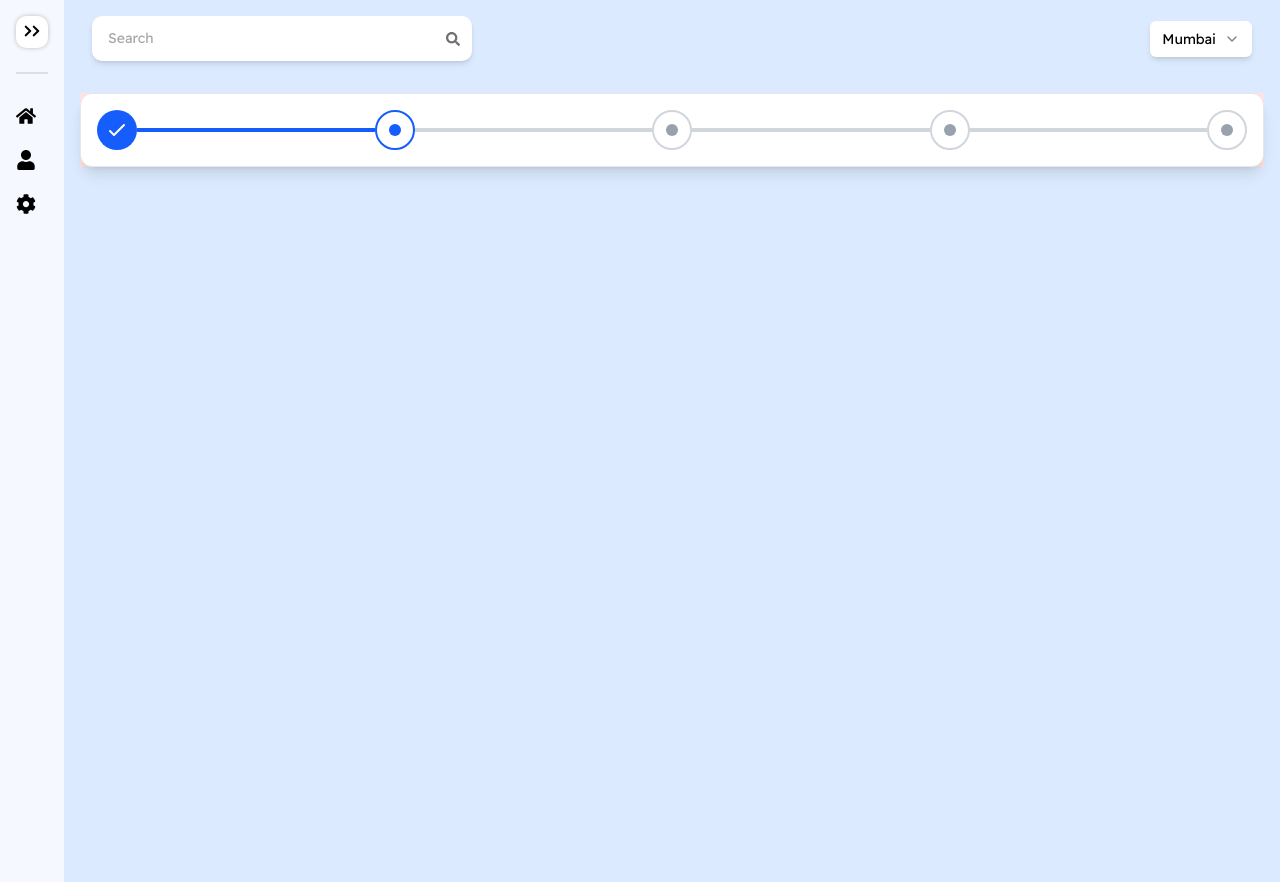
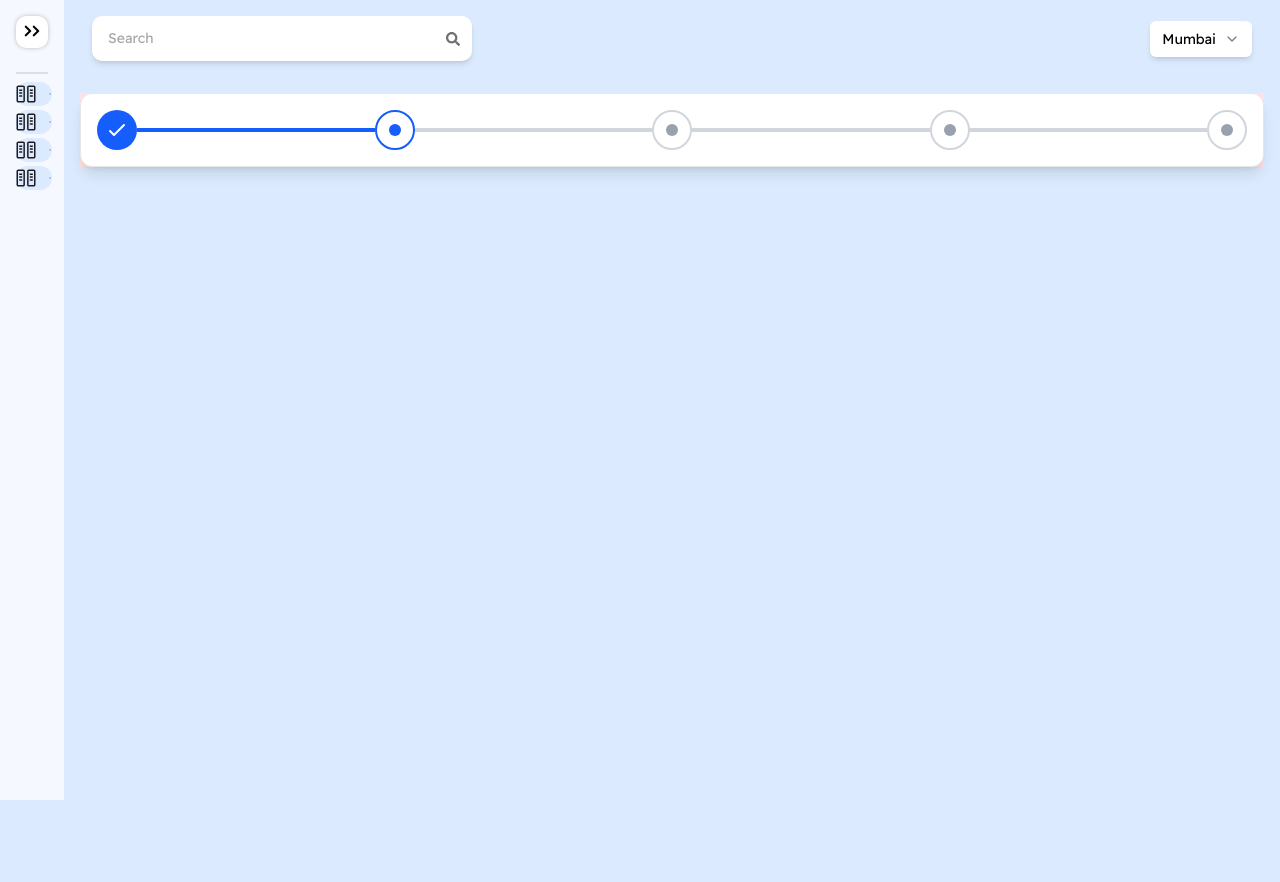
Before and after one commit to kishankumarCTS/cloudflex, a Next.js app: page /dashboard in a window 1280 px wide. After the commit the page ends 800 px from the top, so only its background shows below. Built offline with nearby package versions, Linux system fonts and the light colour scheme.

Commit message:
added sidebar

```diff
--- a/package.json
+++ b/package.json
@@ -9,6 +9,7 @@
     "lint": "eslint"
   },
   "dependencies": {
+    "@radix-ui/react-accordion": "^1.2.12",
     "@radix-ui/react-dialog": "^1.1.15",
     "@radix-ui/react-select": "^2.2.6",
     "@radix-ui/react-separator": "^1.1.7",
--- a/src/app/components/SidebarItem/index.tsx
+++ /dev/null
@@ -1,56 +0,0 @@
-"use client";
-
-import Image from "next/image";
-import Link from "next/link";
-import { ReactNode, useState } from "react";
-import { MdArrowDropDown } from "react-icons/md";
-
-type Props = {
-  iconSrc?: string;
-  iconNode?: ReactNode;
-  title: string;
-  isDropdown?: boolean;
-  url: string;
-  isActive?: boolean;
-};
-
-function SidebarItem({
-  iconSrc = "",
-  iconNode,
-  title,
-  isDropdown = false,
-  url,
-  isActive = false,
-}: Props) {
-  const [isDropdownOpen, setIsDropdownOpen] = useState<boolean>(false);
-  return (
-    <Link href={url} className="w-[100%]">
-      <div
-        className={`flex items-center gap-3 p-4 pr-6 leading-5 tracking-normal rounded-[100px] hover:bg-themeBlue-300 ${
-          isActive && "bg-themeBlue-100"
-        }`}
-        onClick={() => setIsDropdownOpen((prev) => !prev)}
-      >
-        {!!iconSrc ? (
-          <Image src={iconSrc} alt={`${title} - icon`} width={24} height={24} />
-        ) : !!iconNode ? (
-          iconNode
-        ) : (
-          <span className="w-6 h-6"></span>
-        )}
-        {title}
-        {!!isDropdown ? (
-          <MdArrowDropDown
-            size={24}
-            className={`${isDropdownOpen ? "rotate-180 ml-auto" : "ml-auto"}`}
-            color="#1C1B1F"
-          />
-        ) : (
-          <span className="w-6 h-6 ml-auto"></span>
-        )}
-      </div>
-    </Link>
-  );
-}
-
-export default SidebarItem;
--- a/src/app/dashboard/layout.tsx
+++ b/src/app/dashboard/layout.tsx
@@ -1,6 +1,7 @@
 import Navbar from "@/components/ui/Navbar";
 import SidebarWrapper from "@/components/ui/SidebarWrapper";
 import Sidebar from "@/components/ui/SidebarWrapper/Sidebar";
+import SidebarItem from "@/components/ui/SidebarWrapper/SidebarItem";
 import React from "react";
 
 const layout = ({ children }: { children: React.ReactNode }) => {
--- /dev/null
+++ b/src/components/ui/Accordion/index.tsx
@@ -0,0 +1,66 @@
+"use client";
+
+import * as React from "react";
+import * as AccordionPrimitive from "@radix-ui/react-accordion";
+import { ChevronDownIcon } from "lucide-react";
+
+import { cn } from "@/lib/utils";
+
+function Accordion({
+  ...props
+}: React.ComponentProps<typeof AccordionPrimitive.Root>) {
+  return <AccordionPrimitive.Root data-slot="accordion" {...props} />;
+}
+
+function AccordionItem({
+  className,
+  ...props
+}: React.ComponentProps<typeof AccordionPrimitive.Item>) {
+  return (
+    <AccordionPrimitive.Item
+      data-slot="accordion-item"
+      className={cn("border-b last:border-b-0", className)}
+      {...props}
+    />
+  );
+}
+
+function AccordionTrigger({
+  className,
+  children,
+  ...props
+}: React.ComponentProps<typeof AccordionPrimitive.Trigger>) {
+  return (
+    <AccordionPrimitive.Header className="flex">
+      <AccordionPrimitive.Trigger
+        data-slot="accordion-trigger"
+        className={cn(
+          "focus-visible:border-ring focus-visible:ring-ring/50 flex flex-1 items-start justify-between gap-4 rounded-md text-left text-sm font-medium transition-all outline-none focus-visible:ring-[3px] disabled:pointer-events-none disabled:opacity-50 [&[data-state=open]>svg]:rotate-180",
+          className
+        )}
+        {...props}
+      >
+        {children}
+        {/* <ChevronDownIcon className="text-muted-foreground pointer-events-none size-4 shrink-0 translate-y-0.5 transition-transform duration-200" /> */}
+      </AccordionPrimitive.Trigger>
+    </AccordionPrimitive.Header>
+  );
+}
+
+function AccordionContent({
+  className,
+  children,
+  ...props
+}: React.ComponentProps<typeof AccordionPrimitive.Content>) {
+  return (
+    <AccordionPrimitive.Content
+      data-slot="accordion-content"
+      className="data-[state=closed]:animate-accordion-up data-[state=open]:animate-accordion-down overflow-hidden text-sm"
+      {...props}
+    >
+      <div className={cn("pt-0", className)}>{children}</div>
+    </AccordionPrimitive.Content>
+  );
+}
+
+export { Accordion, AccordionItem, AccordionTrigger, AccordionContent };
--- a/src/components/ui/SidebarWrapper/Sidebar/index.tsx
+++ b/src/components/ui/SidebarWrapper/Sidebar/index.tsx
@@ -1,32 +1,98 @@
 import React from "react";
 import { FaHome, FaUser, FaCog } from "react-icons/fa";
-
+import {
+  Accordion,
+  AccordionContent,
+  AccordionItem,
+  AccordionTrigger,
+} from "../../Accordion";
+import SidebarItem from "../SidebarItem";
+import observabilityIcon from "@/assets/icons/observability.svg";
 interface SidebarProps {
   collapsed: boolean;
 }
 
 const Sidebar: React.FC<SidebarProps> = ({ collapsed }) => {
-  const menuItems = [
-    { icon: <FaHome />, label: "Home" },
-    { icon: <FaUser />, label: "Profile" },
-    { icon: <FaCog />, label: "Settings" },
+  const sidebarData = [
+    {
+      id: 1,
+      option: "Observability",
+      url: "",
+      isDropdown: true,
+      iconSrc: observabilityIcon,
+      isActive: true,
+      subOptions: [
+        { id: 1, title: "Monitoring", url: "" },
+        { id: 2, title: "Alert Rules", url: "" },
+        { id: 3, title: "Activity Logs", url: "" },
+        { id: 4, title: "Event Notifications", url: "" },
+        { id: 5, title: "Usage Reports", url: "" },
+      ],
+    },
+    {
+      id: 2,
+      option: "Compute Engine",
+      url: "",
+      isDropdown: true,
+      iconSrc: observabilityIcon,
+      isActive: true,
+      subOptions: [
+        { id: 1, title: "Create A New Compute Instance", url: "" },
+        { id: 2, title: "All Compute Instances", url: "" },
+      ],
+    },
+    {
+      id: 3,
+      option: "Compute Engine",
+      url: "",
+      isDropdown: true,
+      iconSrc: observabilityIcon,
+      isActive: true,
+      subOptions: [
+        { id: 1, title: "Create A New Compute Instance", url: "" },
+        { id: 2, title: "All Compute Instances", url: "" },
+      ],
+    },
+    {
+      id: 4,
+      option: "Compute Engine",
+      url: "",
+      isDropdown: true,
+      iconSrc: observabilityIcon,
+      isActive: true,
+      subOptions: [
+        { id: 1, title: "Create A New Compute Instance", url: "" },
+        { id: 2, title: "All Compute Instances", url: "" },
+      ],
+    },
   ];
-
   return (
     <div
-      className={`h-screen bg-themeBlue-50 flex flex-col transition-all duration-300 ${
+      className={`bg-themeBlue-50 flex flex-col transition-all duration-300 flex-1 overflow-auto ${
         collapsed ? "w-16" : "w-[310px]"
       }`}
     >
-      <nav className="flex-1 flex flex-col space-y-2 mt-4">
-        {menuItems.map((item, index) => (
-          <div
-            key={index}
-            className="flex items-center px-4 py-2 hover:bg-gray-700 cursor-pointer"
-          >
-            <div className="text-xl">{item.icon}</div>
-            {!collapsed && <span className="ml-4">{item.label}</span>}
-          </div>
+      <nav className="flex-1 flex flex-col px-4 gap-1">
+        {sidebarData.map((item) => (
+          <Accordion type="single" key={item.id} collapsible>
+            <AccordionItem value={item.option}>
+              <AccordionTrigger>
+                <SidebarItem
+                  title={item.option}
+                  url={item.url}
+                  isDropdown={item.isDropdown}
+                  iconSrc={item.iconSrc}
+                  collapsed={collapsed}
+                  isActive={item.isActive}
+                />
+              </AccordionTrigger>
+              {item.subOptions.map((option) => (
+                <AccordionContent key={option.id}>
+                  <SidebarItem title={option.title} url={option.url} />
+                </AccordionContent>
+              ))}
+            </AccordionItem>
+          </Accordion>
         ))}
       </nav>
     </div>
--- /dev/null
+++ b/src/components/ui/SidebarWrapper/SidebarItem/index.tsx
@@ -0,0 +1,66 @@
+"use client";
+
+import Image from "next/image";
+import Link from "next/link";
+import { ReactNode, useState } from "react";
+import { MdArrowDropDown } from "react-icons/md";
+
+type Props = {
+  iconSrc?: string;
+  iconNode?: ReactNode;
+  title: string;
+  isDropdown?: boolean;
+  url: string | "";
+  isActive?: boolean;
+  collapsed?: boolean;
+};
+
+function SidebarItem({
+  iconSrc = "",
+  iconNode,
+  title,
+  isDropdown = false,
+  url,
+  isActive = false,
+  collapsed = false,
+}: Props) {
+  const [isDropdownOpen, setIsDropdownOpen] = useState<boolean>(false);
+  const component = (
+    <div
+      className={`flex items-center gap-3 ${
+        collapsed ? "p-0" : "p-4 pr-6"
+      } leading-5 tracking-normal rounded-[100px] hover:${
+        collapsed ? "" : "bg-themeBlue-300"
+      } w-full cursor-pointer ${isActive && "bg-themeBlue-100"}`}
+      onClick={() => setIsDropdownOpen((prev) => !prev)}
+    >
+      {!!iconSrc ? (
+        <Image src={iconSrc} alt={`${title} - icon`} width={24} height={24} />
+      ) : !!iconNode ? (
+        iconNode
+      ) : (
+        <span className="w-6 h-6"></span>
+      )}
+      {collapsed ? "" : title}
+      {!!isDropdown ? (
+        <MdArrowDropDown
+          size={24}
+          className={`${isDropdownOpen ? "rotate-180 ml-auto" : "ml-auto"}`}
+          color="#1C1B1F"
+        />
+      ) : (
+        <span className="w-6 h-6 ml-auto"></span>
+      )}
+    </div>
+  );
+  if (!url) {
+    return component;
+  }
+  return (
+    <Link href={url} className="w-full cursor-pointer">
+      {component}
+    </Link>
+  );
+}
+
+export default SidebarItem;
--- a/src/components/ui/SidebarWrapper/index.tsx
+++ b/src/components/ui/SidebarWrapper/index.tsx
@@ -10,8 +10,10 @@ import { Separator } from "../Separator";
 const SidebarWrapper = () => {
   const [collapsed, setCollapsed] = useState(true);
 
+  const sidebarData = [{ id: 1, title: "" }];
+
   return (
-    <div className="relative">
+    <div className="relative h-screen flex flex-col">
       <div className="p-4 bg-themeBlue-50 flex items-center justify-between">
         {!collapsed && <Image src={logo} alt="logo" />}
         <button
```
Also changed, not shown: src/assets/icons/observability.svg (added), src/components/ui/SidebarWrapper/UserDetails/index.tsx (renamed from src/app/components/UserDetails/index.tsx).
